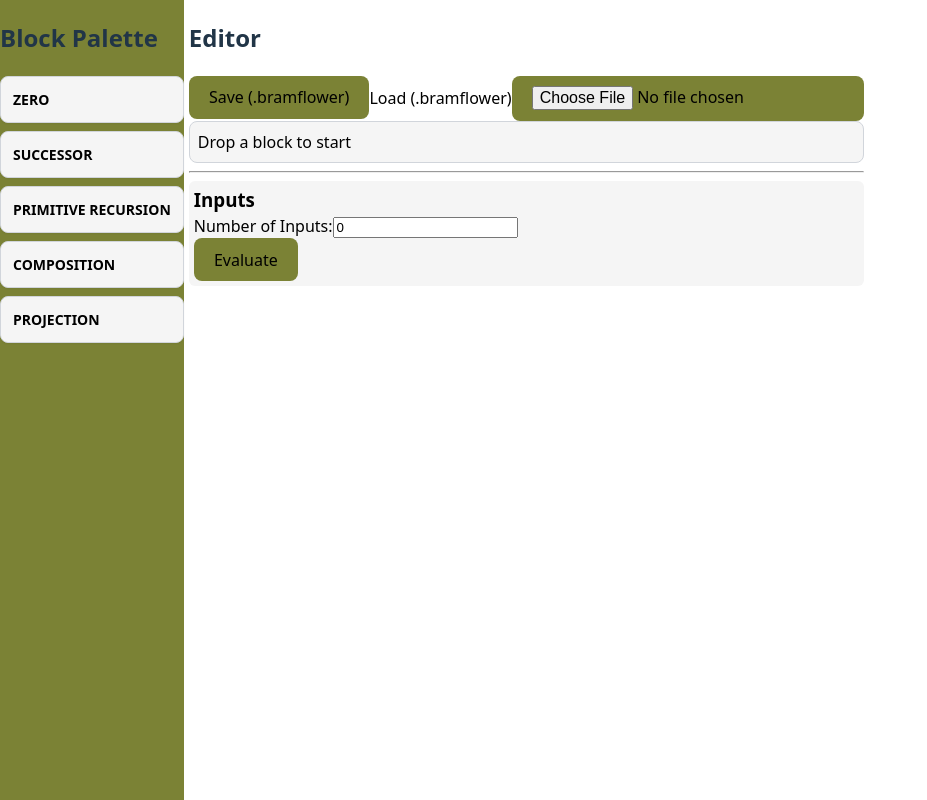
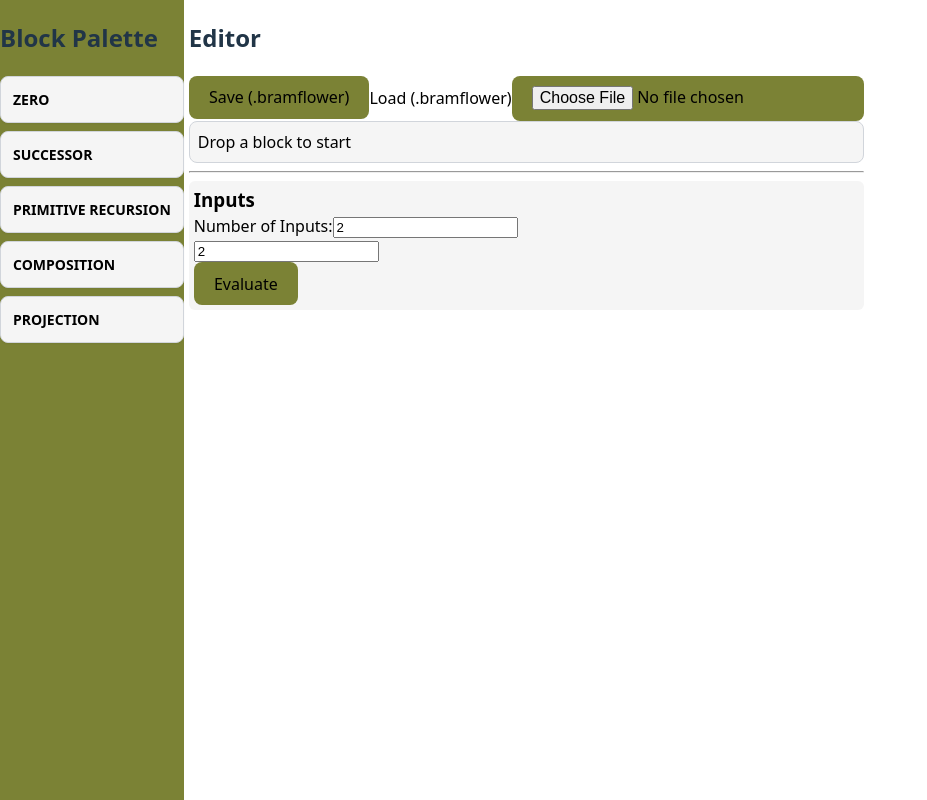
Before and after one commit to Bram-Hub/Sunflower, a React (Vite) app in the folder recursive_blocks/: page / in a window 1280 px wide. Shown: the whole page, without its empty margins (0-927 px from the left). Built offline with nearby package versions, Linux system fonts and the light colour scheme.

Commit message:
Default input count

```diff
--- a/recursive_blocks/src/BlockEditor.tsx
+++ b/recursive_blocks/src/BlockEditor.tsx
@@ -13,10 +13,12 @@ interface EditorSaveState {
   inputCount: number;
 }
 
+const DEFAULT_INPUT_COUNT = 2;
+
 export function BlockEditor() {
   const [rootBlock, setRootBlock] = useState<BlockData | null>(null);
-  const [inputs, setInputs] = useState<number[]>([]);
-  const [inputCount, setInputCount] = useState<number>(0);
+  const [inputs, setInputs] = useState<number[]>([DEFAULT_INPUT_COUNT]);
+  const [inputCount, setInputCount] = useState<number>(DEFAULT_INPUT_COUNT);
 
   const handleUpdateRoot = (newBlock: BlockData | null, movedId?: string) => {
     if (!newBlock) return;
```
